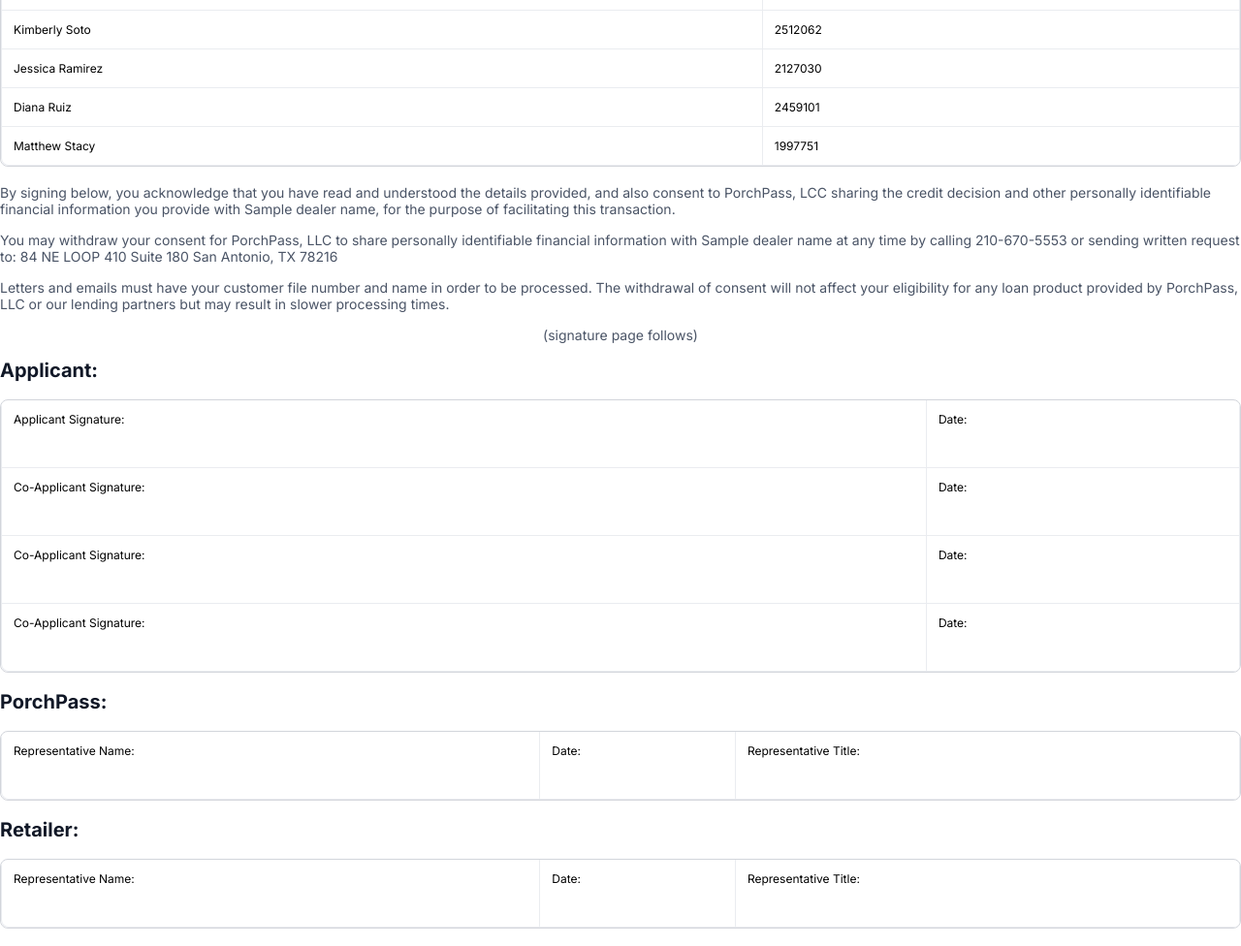
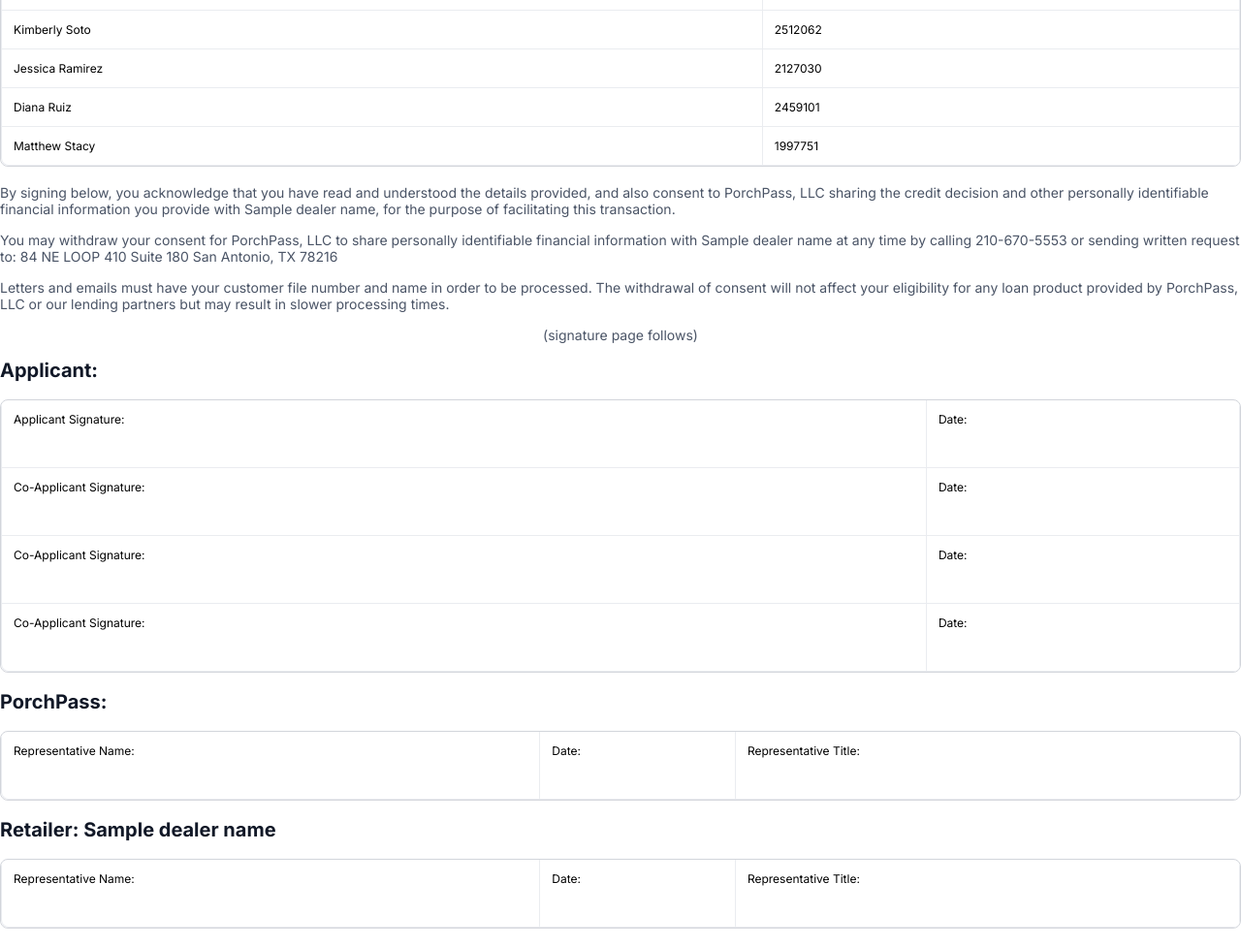
Before and after one commit to Porchpass/doc-service-sandbox, a Python web app: template src/templates/consumer_disclosure_statement.html.jinja in a window 1280 px wide. Shown: the part 502-1478 px from the top of the page at 97% size. Run offline with Jinja, Linux system fonts and the light colour scheme; the template is opened without the code that fills it: most values are stand-ins (such as "Sample title", 1, 10 or a date in 2020).

Commit message:
Fixed Page Size, One typo and added dealer name to doc

```diff
--- a/src/templates/consumer_disclosure_statement.html.jinja
+++ b/src/templates/consumer_disclosure_statement.html.jinja
@@ -50,7 +50,7 @@
       </tbody>
     </table>
 
-    <p class="text-muted">By signing below, you acknowledge that you have read and understood the details provided, and also consent to PorchPass, LCC sharing the credit decision and other personally identifiable financial information you provide with {{dealer_name}}, for the purpose of facilitating this transaction.</p>
+    <p class="text-muted">By signing below, you acknowledge that you have read and understood the details provided, and also consent to PorchPass, LLC sharing the credit decision and other personally identifiable financial information you provide with {{dealer_name}}, for the purpose of facilitating this transaction.</p>
 
     <p class="text-muted">You may withdraw your consent for PorchPass, LLC to share personally identifiable financial information with {{dealer_name}} at any time by calling 210-670-5553 or sending written request to: 84 NE LOOP 410 Suite 180 San Antonio, TX 78216</p>
 
@@ -93,7 +93,7 @@
       </tbody>
     </table>
 
-    <h2>Retailer:</h2>
+    <h2>Retailer: {{dealer_name}}</h2>
     <table>
       <tbody>
         <tr>
--- a/src/templates/styles/styles.css.jinja
+++ b/src/templates/styles/styles.css.jinja
@@ -49,7 +49,7 @@
 h1 { counter-reset: chapter; }
 
 @page {
-  size: A4 portrait;
+  size: US-Letter;
   margin-top: 100px;
   margin-bottom: 135px;
   margin-left: 0.65in;
```
